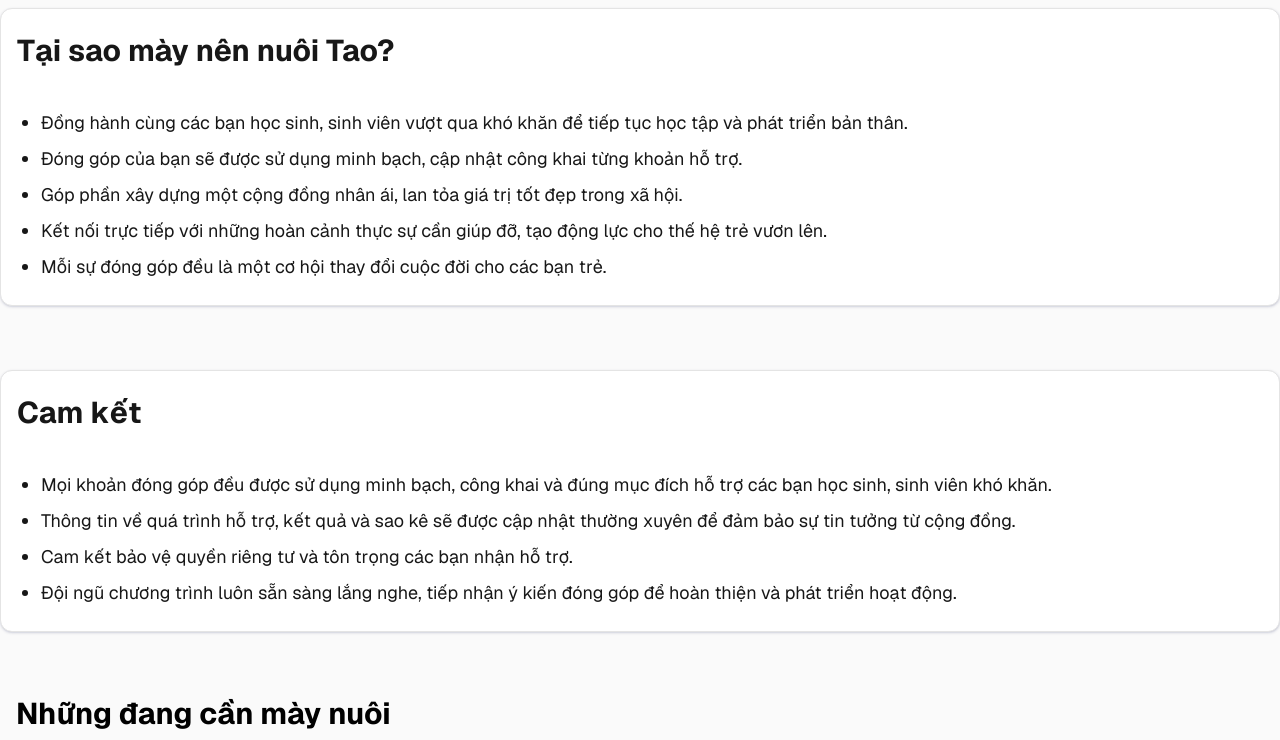
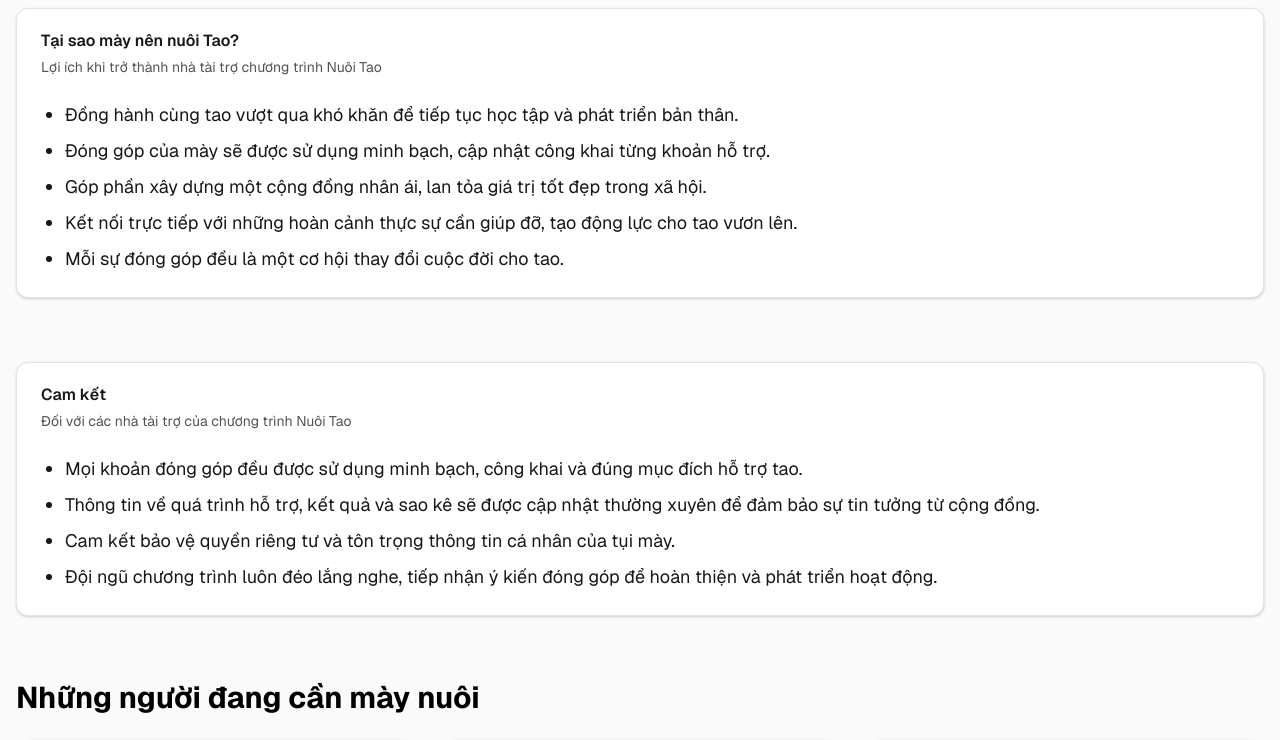
Before and after one commit to tiesen243/nuoi-tao, a Next.js app: page / in a window 1280 px wide. Shown: the part 640-1380 px from the top of the page. Built offline with nearby package versions, Linux system fonts and the light colour scheme.

Commit message:
chore: minor changes

```diff
--- a/app/page.tsx
+++ b/app/page.tsx
@@ -49,61 +49,85 @@ export default function HomePage() {
         </div>
       </section>
 
-      <section className='container bg-card text-card-foreground flex flex-col gap-6 rounded-xl border py-6 shadow-sm'>
-        <h2 className='text-3xl font-bold mb-4'>Tại sao mày nên nuôi Tao?</h2>
+      <section className='container'>
+        <h2 className='sr-only'>Why you should become a sponsor section</h2>
+
+        <Card>
+          <CardHeader>
+            <CardTitle>Tại sao mày nên nuôi Tao?</CardTitle>
+            <CardDescription>
+              Lợi ích khi trở thành nhà tài trợ chương trình Nuôi Tao
+            </CardDescription>
+          </CardHeader>
+
+          <CardContent>
             <ul className='list-disc pl-6 space-y-2 text-lg'>
               <li>
-            Đồng hành cùng các bạn học sinh, sinh viên vượt qua khó khăn để tiếp
-            tục học tập và phát triển bản thân.
+                Đồng hành cùng tao vượt qua khó khăn để tiếp tục học tập và phát
+                triển bản thân.
               </li>
               <li>
-            Đóng góp của bạn sẽ được sử dụng minh bạch, cập nhật công khai từng
-            khoản hỗ trợ.
+                Đóng góp của mày sẽ được sử dụng minh bạch, cập nhật công khai
+                từng khoản hỗ trợ.
               </li>
               <li>
                 Góp phần xây dựng một cộng đồng nhân ái, lan tỏa giá trị tốt đẹp
                 trong xã hội.
               </li>
               <li>
-            Kết nối trực tiếp với những hoàn cảnh thực sự cần giúp đỡ, tạo động
-            lực cho thế hệ trẻ vươn lên.
+                Kết nối trực tiếp với những hoàn cảnh thực sự cần giúp đỡ, tạo
+                động lực cho tao vươn lên.
               </li>
               <li>
-            Mỗi sự đóng góp đều là một cơ hội thay đổi cuộc đời cho các bạn trẻ.
+                Mỗi sự đóng góp đều là một cơ hội thay đổi cuộc đời cho tao.
               </li>
             </ul>
+          </CardContent>
+        </Card>
       </section>
 
-      <section className='container bg-card text-card-foreground flex flex-col gap-6 rounded-xl border py-6 shadow-sm'>
-        <h2 className='text-3xl font-bold mb-4'>Cam kết</h2>
+      <section className='container'>
+        <h2 className='sr-only'>Our commitments to sponsors section</h2>
+
+        <Card>
+          <CardHeader>
+            <CardTitle>Cam kết</CardTitle>
+            <CardDescription>
+              Đối với các nhà tài trợ của chương trình Nuôi Tao
+            </CardDescription>
+          </CardHeader>
+          <CardContent>
             <ul className='list-disc pl-6 space-y-2 text-lg'>
               <li>
-            Mọi khoản đóng góp đều được sử dụng minh bạch, công khai và đúng mục
-            đích hỗ trợ các bạn học sinh, sinh viên khó khăn.
+                Mọi khoản đóng góp đều được sử dụng minh bạch, công khai và đúng
+                mục đích hỗ trợ tao.
               </li>
               <li>
-            Thông tin về quá trình hỗ trợ, kết quả và sao kê sẽ được cập nhật
-            thường xuyên để đảm bảo sự tin tưởng từ cộng đồng.
+                Thông tin về quá trình hỗ trợ, kết quả và sao kê sẽ được cập
+                nhật thường xuyên để đảm bảo sự tin tưởng từ cộng đồng.
               </li>
               <li>
-            Cam kết bảo vệ quyền riêng tư và tôn trọng các bạn nhận hỗ trợ.
+                Cam kết bảo vệ quyền riêng tư và tôn trọng thông tin cá nhân của
+                tụi mày.
               </li>
               <li>
-            Đội ngũ chương trình luôn sẵn sàng lắng nghe, tiếp nhận ý kiến đóng
+                Đội ngũ chương trình luôn đéo lắng nghe, tiếp nhận ý kiến đóng
                 góp để hoàn thiện và phát triển hoạt động.
               </li>
             </ul>
+          </CardContent>
+        </Card>
       </section>
 
-      <section className='grid grid-cols-1 sm:grid-cols-2 lg:grid-cols-3 gap-6 container'>
+      <section className='container grid grid-cols-1 sm:grid-cols-2 lg:grid-cols-3 gap-6'>
         <h2 className='col-span-full text-3xl font-bold'>
-          Những đang cần mày nuôi
+          Những người đang cần mày nuôi
         </h2>
 
         {peoples.map((person) => (
           <Card key={person.id}>
             <CardHeader className='flex flex-col gap-4 items-center'>
-              <CardTitle className='font-serif'>Nuoi Tao</CardTitle>
+              <CardTitle className='font-serif'>Nuôi Tao</CardTitle>
               <CardDescription>Nam hoc 2025 - 2026</CardDescription>
               <Image
                 src={person.image}
```
Lines whose indentation alone changed are shown as unchanged.
